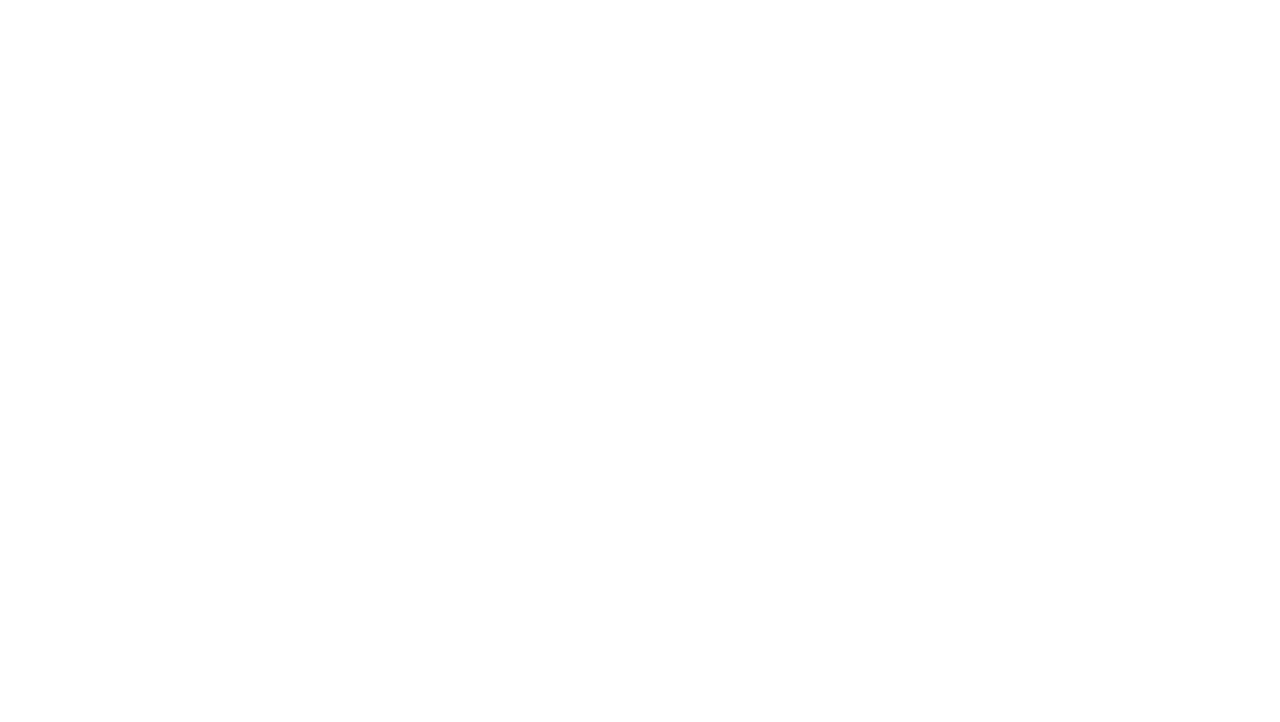
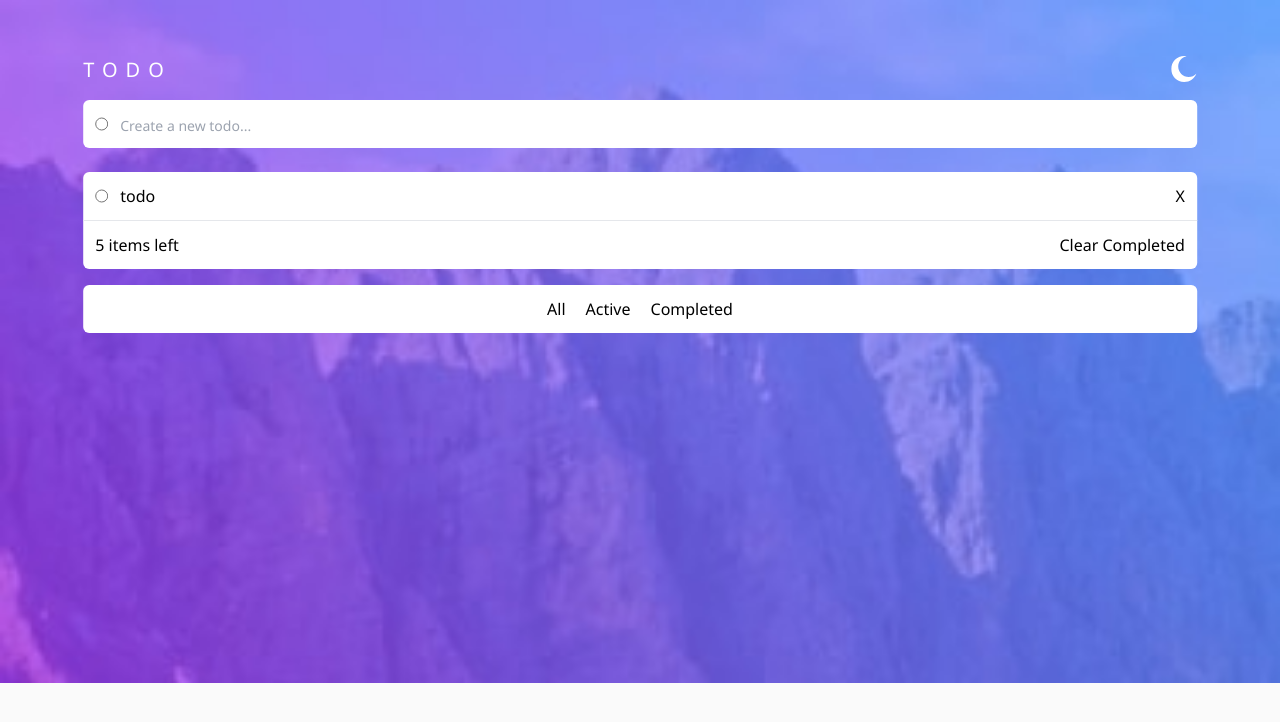
Before and after one commit to VDenchev/todo-app, a React (Create React App) app: page / in a window 1280 px wide. Shown: the top 722 px of the page. Built offline with nearby package versions, Linux system fonts and the light colour scheme.

Commit message:
Create structure and add basic styles

```diff
--- a/src/App.jsx
+++ b/src/App.jsx
@@ -1,5 +1,11 @@
+import Content from "./Components/Content.jsx"
 const App = () => {
-	return <div></div>
+	return (
+		<div className="bg-light-gray h-screen w-full">
+			<div className="bg-[url('./Images/bg-mobile-light.jpg')] aspect-[15/8] bg-contain bg-no-repeat"></div>
+			<Content />
+		</div>
+	)
 }
 
 export default App
--- /dev/null
+++ b/src/Components/Content.jsx
@@ -0,0 +1,16 @@
+import React from "react"
+import List from "./List.jsx"
+import Title from "./Title.jsx"
+import TodoInput from "./TodoInput.jsx"
+
+const Content = () => {
+	return (
+		<div className="absolute top-14 left-1/2 -translate-x-1/2 w-[87%]">
+			<Title />
+			<TodoInput />
+			<List></List>
+		</div>
+	)
+}
+
+export default Content
--- /dev/null
+++ b/src/Components/List.jsx
@@ -0,0 +1,42 @@
+import React, { useState } from "react"
+import Todo from "./Todo.jsx"
+
+const List = () => {
+	return (
+		<div className="bg-white rounded-md">
+			<Todo></Todo>
+			<div className="flex justify-between relative p-3">
+				<p>5 items left</p>
+				<div className="flex justify-center gap-5 absolute left-0 top-16 bg-white rounded-md p-3 w-full">
+					<input
+						type="radio"
+						name="buttons"
+						id="All"
+						value="4"
+						className="hidden"
+					/>
+					<label htmlFor="All">All</label>
+					<input
+						type="radio"
+						name="buttons"
+						id="Active"
+						value="5"
+						className="hidden"
+					/>
+					<label htmlFor="Active">Active</label>
+					<input
+						type="radio"
+						name="buttons"
+						id="Completed"
+						value="6"
+						className="hidden"
+					/>
+					<label htmlFor="Completed">Completed</label>
+				</div>
+				<button>Clear Completed</button>
+			</div>
+		</div>
+	)
+}
+
+export default List
--- /dev/null
+++ b/src/Components/Title.jsx
@@ -0,0 +1,16 @@
+import React from "react"
+import Sun from "../Images/icon-sun.svg"
+import Moon from "../Images/icon-moon.svg"
+const Title = () => {
+	return (
+		<div className="flex justify-between mb-4">
+			<h1 className="text-white text-xl tracking-[0.5rem]">TODO</h1>
+			<input type="checkbox" name="DarkMode" id="DarkMode" className="hidden" />
+			<label htmlFor="DarkMode">
+				<img src={Moon} alt="toggle" />
+			</label>
+		</div>
+	)
+}
+
+export default Title
--- /dev/null
+++ b/src/Components/Todo.jsx
@@ -0,0 +1,13 @@
+import React from "react"
+
+const Todo = () => {
+	return (
+		<div className="flex gap-3 p-3 align-middle border-b">
+			<input type="radio" name="Completed" id="" />
+			<p className="my-auto mr-auto">todo</p>
+			<button>X</button>
+		</div>
+	)
+}
+
+export default Todo
--- /dev/null
+++ b/src/Components/TodoInput.jsx
@@ -0,0 +1,18 @@
+import React from "react"
+
+const TodoInput = () => {
+	return (
+		<div className="bg-white rounded-md p-3 flex  align-middle mb-6 gap-3">
+			<input type="radio" name="" id="" />
+			<input
+				type="text"
+				name=""
+				id=""
+				placeholder="Create a new todo..."
+				className="bg-transparent w-full text-sm pt-1"
+			/>
+		</div>
+	)
+}
+
+export default TodoInput
```
Also changed, not shown: src/index.css (line endings or trailing spaces).
